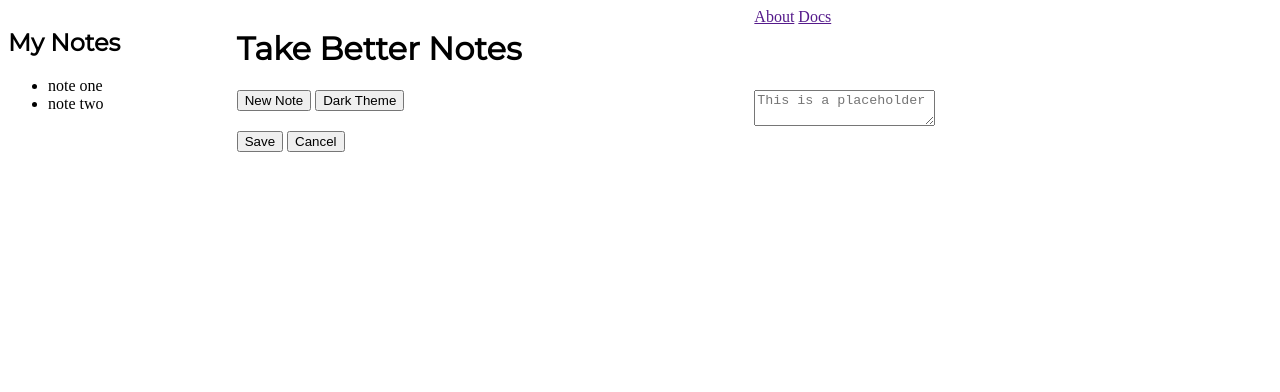
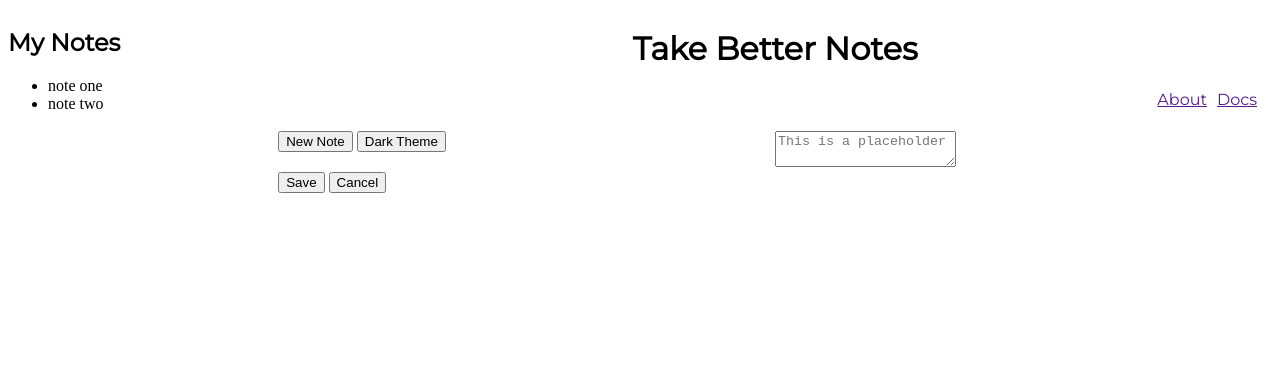
Before and after one commit to yinshaolong/Assignment2, a plain HTML site: page index.html in a window 1280 px wide. Shown: the top 392 px of the page. Drawn offline with Linux system fonts and the light colour scheme.

Commit message:
added font family to links and justified content to the end

```diff
--- a/css/stylesheets.css
+++ b/css/stylesheets.css
@@ -14,6 +14,19 @@ main{
     grid-template-columns: 1fr 1fr;
     grid-template-rows: 2fr 1fr 1fr 3fr 2fr;
 }
+h1{
+    grid-column: 1/-1;
+    justify-content: center;
+    display: flex;
+}
+.links{
+    font-family: Montserrat;
+    grid-column: 1/-1;
+    justify-content: end;
+    display: flex;
+    gap: 10px;
+    padding-right: 15px;
+}
 .title{
     font-family: Montserrat;
 }
```
